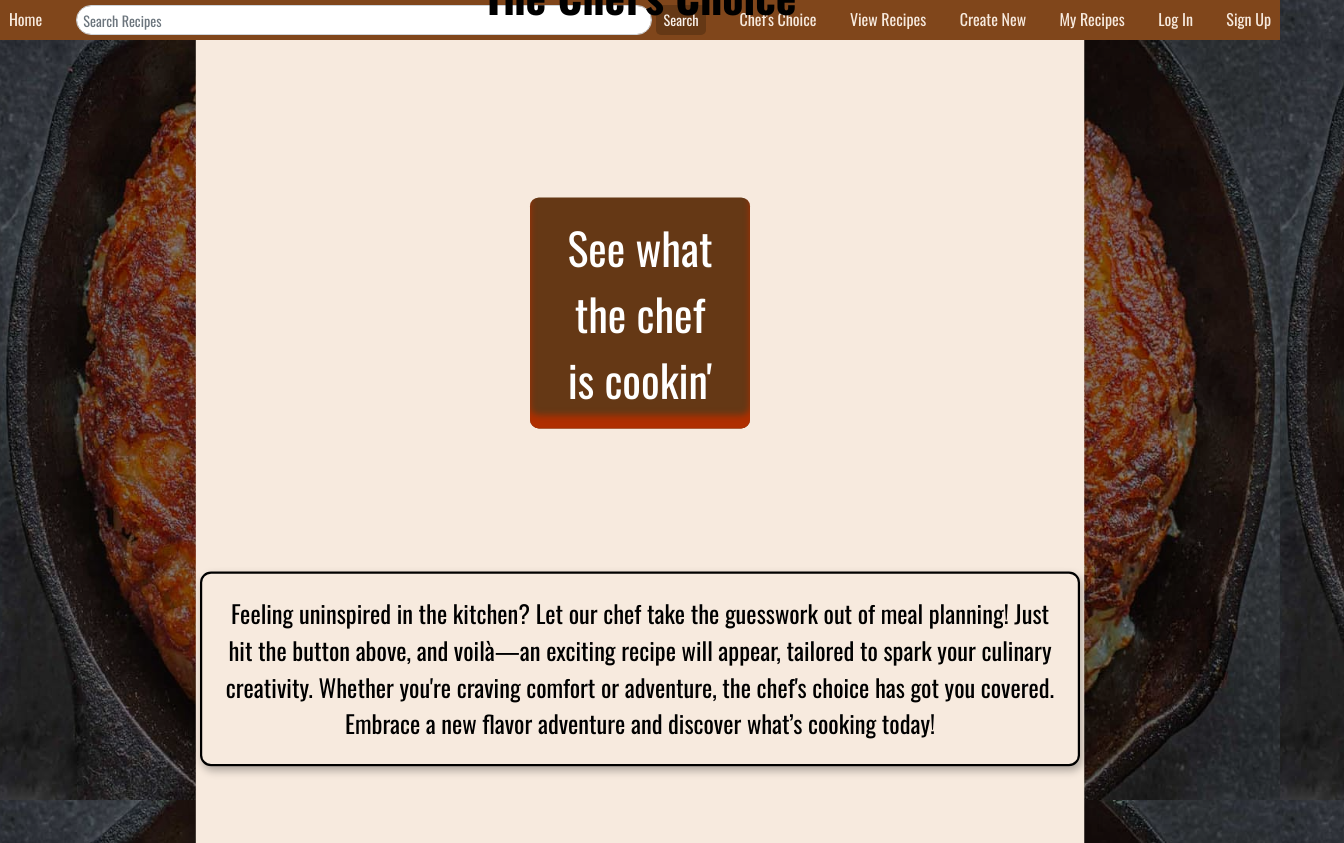
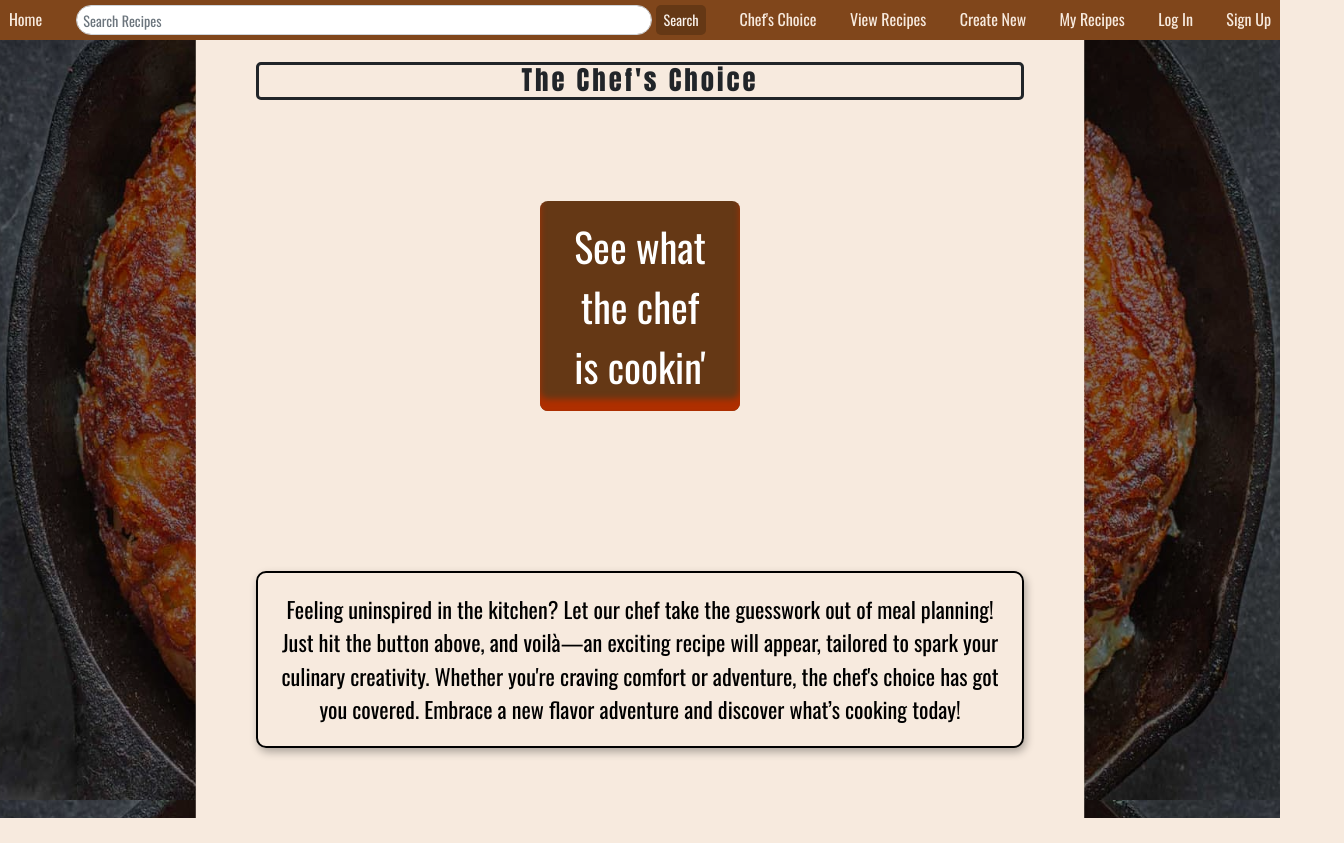
Before and after one commit to MattKim97/HashbrownHashers, a React (Create React App) app in the folder client/hashbrowns-ui/: page /chefschoice in a window 1280 px wide. Shown: the whole page, 1344 px wide, since content can reach past the window. After the commit the page ends 818 px from the top, so only its background shows below. Built offline with nearby package versions, Linux system fonts and the light colour scheme; no server answers.

Commit message:
fixed up hover and styling for chefs choice

```diff
--- a/client/hashbrowns-ui/src/components/ChefsChoice.css
+++ b/client/hashbrowns-ui/src/components/ChefsChoice.css
@@ -1,10 +1,9 @@
-
 .chefButtonContainer {
   display: flex;
   flex-direction: column;
   align-items: center;
   justify-content: center;
-  min-height: 100vh;
+  min-height: 50vh;
   margin-top: 0;
   position: relative;
 }
@@ -25,7 +24,7 @@
   font-size: 2.4rem;
   border-radius: 8px;
   cursor: pointer;
-  box-shadow: #ADCFFF 0 -12px 6px inset;
+  box-shadow: #adcfff 0 -12px 6px inset;
   padding: 15px 30px;
   margin-bottom: 130px;
 }
@@ -43,7 +42,8 @@
   color: black;
   text-align: center;
   padding: 20px;
-  max-width: 800px;
+  margin-left: 20%;
+  margin-right: 20%;
   margin-bottom: 70px;
   border: 2px solid black;
   border-radius: 10px;
@@ -54,16 +54,17 @@
 .chefDescription:hover {
   box-shadow: 4px 4px 20px rgba(0, 0, 0, 0.6);
 }
-=======
 
 .chefButtonContainer {
   display: flex;
   flex-direction: column;
   align-items: center;
   justify-content: center;
+  margin-left: 40% ;
+  margin-right: 40%;
   height: 300px;
   margin-top: 8rem;
-    transition: .5s ease-in-out;
+  transition: 0.5s ease-in-out;
 }
 
 .chefsButton {
@@ -76,28 +77,21 @@
   cursor: pointer;
   box-shadow: #af2f00 0 -12px 6px inset;
   width: 200px;
-
-
 }
 
-  .chefButtonContainer:hover{
+.chefButtonContainer:hover {
   transform: scale(1.1);
 }
 
-  h2{
+h2 {
   border-radius: 5px;
   border-style: solid;
 }
-  .chefHeader{
+.chefHeader {
   padding-top: 7rem;
   margin-left: 20%;
   margin-right: 20%;
-
 }
-
-
-
-
 
 .chefsButton:active {
   transform: scale(1.525);
--- a/client/hashbrowns-ui/src/components/ChefsChoice.js
+++ b/client/hashbrowns-ui/src/components/ChefsChoice.js
@@ -1,9 +1,9 @@
-import React from 'react';
-import { useEffect, useState, useRef } from 'react';
+import React from "react";
+import { useEffect, useState, useRef } from "react";
 import { useNavigate } from "react-router-dom";
-import './ChefsChoice.css';
-import gsap from 'gsap';
-import { useGSAP } from '@gsap/react';
+import "./ChefsChoice.css";
+import gsap from "gsap";
+import { useGSAP } from "@gsap/react";
 
 export default function ChefsChoice() {
   const [recipes, setRecipes] = useState([]);
@@ -13,14 +13,14 @@ export default function ChefsChoice() {
 
   useEffect(() => {
     fetch(url)
-      .then(response => {
+      .then((response) => {
         if (response.status === 200) {
           return response.json();
         } else {
           return Promise.reject(`Unexpected status code: ${response.status}`);
         }
       })
-      .then(data => setRecipes(data))
+      .then((data) => setRecipes(data))
       .catch(console.log);
   }, []);
 
@@ -28,11 +28,14 @@ export default function ChefsChoice() {
 
   const container = useRef();
 
-  useGSAP(() => {
-    gsap.to(".box", { rotation: "+=360", duration: 3 });
-  }, { scope: container });
+  useGSAP(
+    () => {
+      gsap.to(".box", { rotation: "+=360", duration: 3 });
+    },
+    { scope: container }
+  );
 
-  const recipeIds = recipes.map(recipe => recipe.recipeId);
+  const recipeIds = recipes.map((recipe) => recipe.recipeId);
   const randomIndex = recipeIds[Math.floor(Math.random() * recipeIds.length)];
 
   const handleClick = () => {
@@ -40,11 +43,23 @@ export default function ChefsChoice() {
   };
 
   return (
-    <div ref={container} className='chefButtonContainer'>
-      <div className='chefTitle'>The Chef's Choice</div>
-      <button className='chefsButton box' onClick={handleClick}>See what the chef is cookin'</button>
-      <div className='chefDescription'>
-      Feeling uninspired in the kitchen? Let our chef take the guesswork out of meal planning! Just hit the button above, and voilà—an exciting recipe will appear, tailored to spark your culinary creativity. Whether you're craving comfort or adventure, the chef's choice has got you covered. Embrace a new flavor adventure and discover what’s cooking today!      </div>
-    </div>
+    <section>
+      <div className="chefHeader">
+        <h2>The Chef's Choice</h2>
+      </div>
+      <div ref={container} className="chefButtonContainer">
+        <button className="chefsButton box" onClick={handleClick}>
+          See what the chef is cookin'
+        </button>
+      </div>
+      <div className="chefDescription">
+        Feeling uninspired in the kitchen? Let our chef take the guesswork out
+        of meal planning! Just hit the button above, and voilà—an exciting
+        recipe will appear, tailored to spark your culinary creativity. Whether
+        you're craving comfort or adventure, the chef's choice has got you
+        covered. Embrace a new flavor adventure and discover what’s cooking
+        today!
+      </div>
+    </section>
   );
 }
```
Lines whose indentation alone changed are shown as unchanged.
